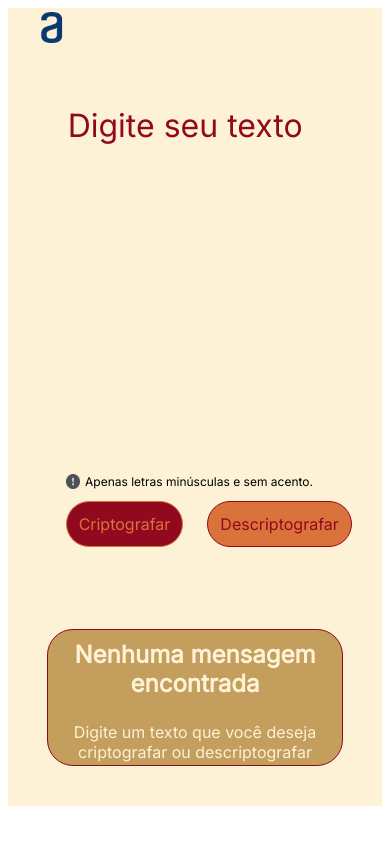
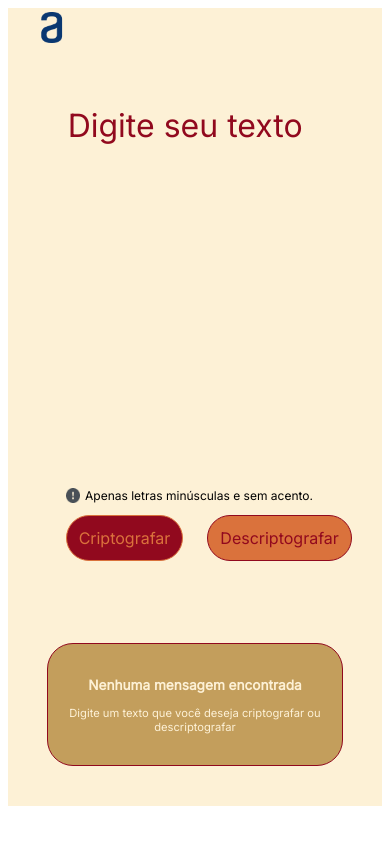
Before and after one commit to VictorSamuraiWol/Projeto-Challenge-ONE--Iniciante-em-Programacao, a plain HTML site: page index.html in a window 390 px wide. Drawn offline with Linux system fonts and the light colour scheme.

Commit message:
media: ajustei o tamanho da font do texto resposta p tablet

```diff
--- a/media.css
+++ b/media.css
@@ -43,6 +43,14 @@
 
     .aside #aside-img {
         display: none;
+    }
+
+    #aside-text h3 {
+        font-size: 0.85rem;
+    }
+
+    #aside-text p {
+        font-size: 0.7rem;
     }
 
     #result {
```
